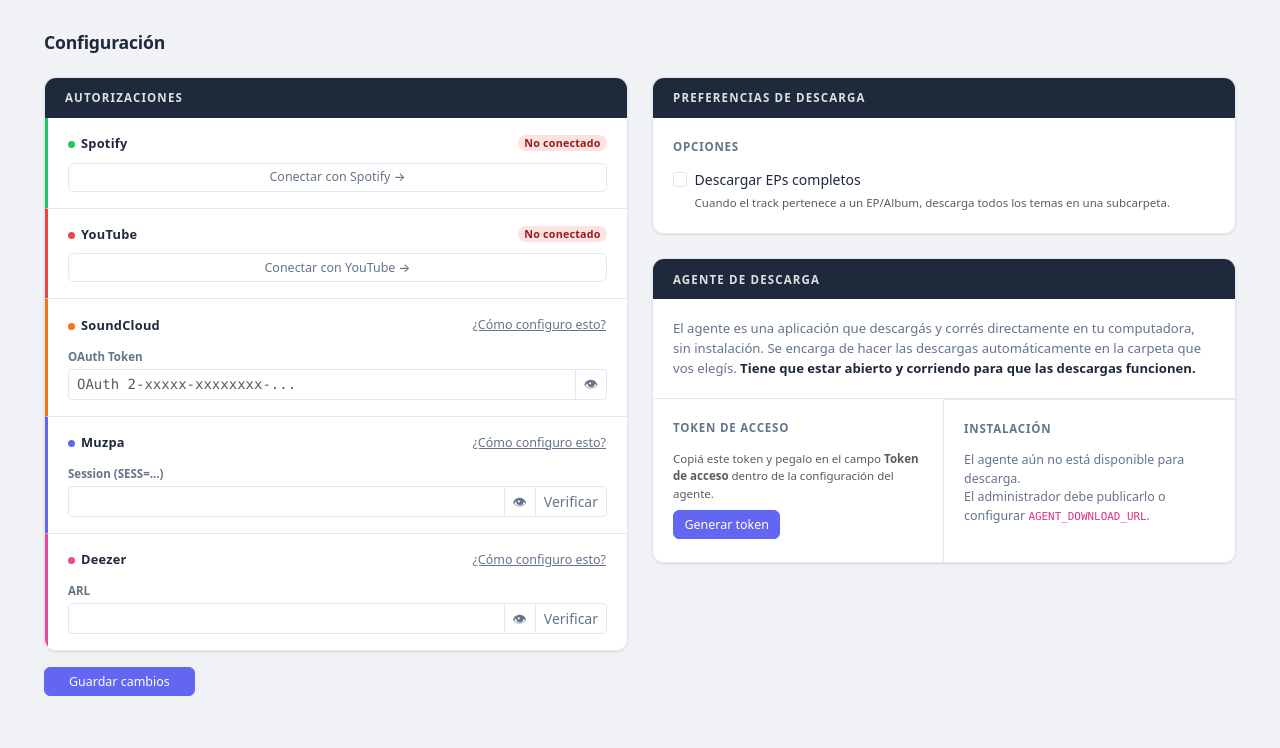
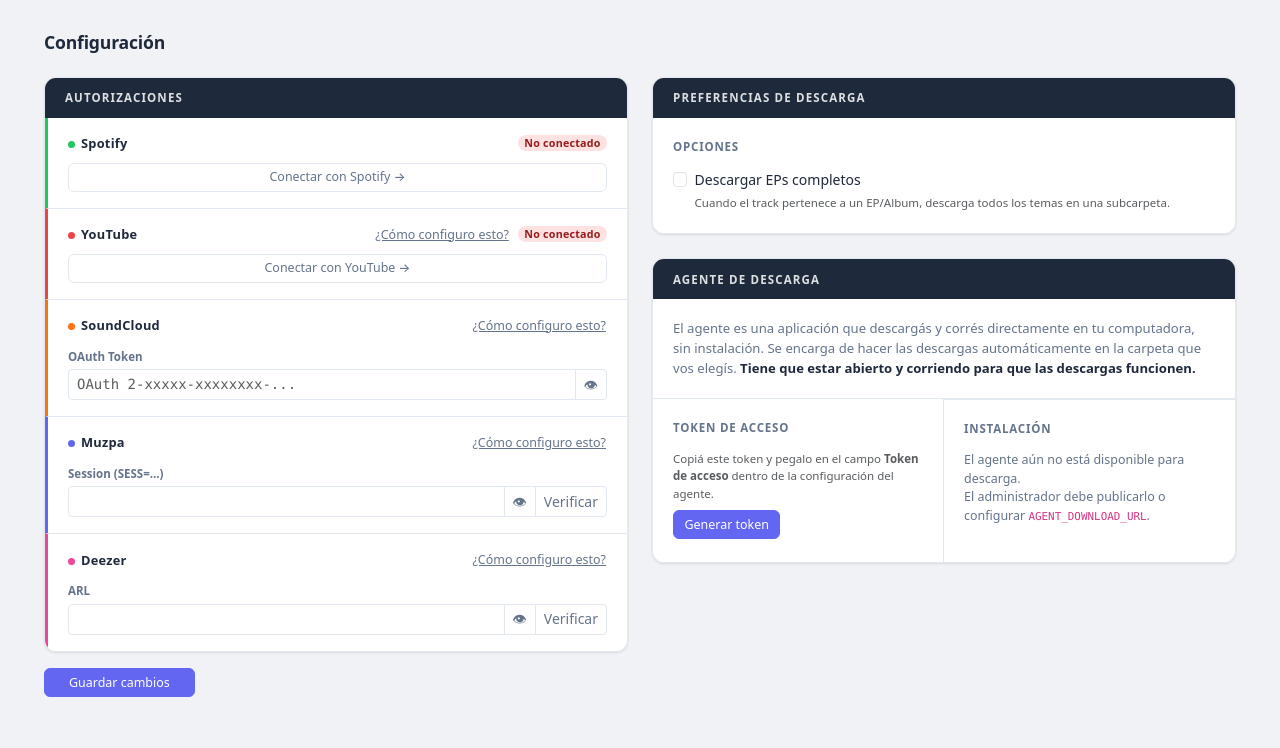
Before and after one commit to mateorebuffo/TrackManager, a Python web app: template app/templates/settings.html in a window 1280 px wide. Shown: the part 52-800 px from the top of the page. Run offline with Jinja, Linux system fonts and the light colour scheme; the template is opened without the code that fills it, so the values that code supplies are empty.

Commit message:
Add YouTube setup guide link in settings
Co-Authored-By: Claude Sonnet 4.6 <noreply@anthropic.com>

```diff
--- a/app/templates/settings.html
+++ b/app/templates/settings.html
@@ -124,11 +124,16 @@
             <div class="svc-name">
               <span class="svc-dot dot-youtube"></span>YouTube
             </div>
-            {% if youtube_connected %}
-              <span class="badge s-downloaded" style="font-size:0.67rem;">Conectado</span>
-            {% else %}
-              <span class="badge s-not_found" style="font-size:0.67rem;">No conectado</span>
-            {% endif %}
+            <div class="d-flex align-items-center gap-2">
+              <a href="/static/Manual-YouTube.pdf" target="_blank"
+                 class="btn btn-link btn-sm p-0 text-muted"
+                 style="font-size:0.78rem;">¿Cómo configuro esto?</a>
+              {% if youtube_connected %}
+                <span class="badge s-downloaded" style="font-size:0.67rem;">Conectado</span>
+              {% else %}
+                <span class="badge s-not_found" style="font-size:0.67rem;">No conectado</span>
+              {% endif %}
+            </div>
           </div>
           {% if youtube_connected %}
             <button type="submit" form="youtube-disconnect-form" class="btn btn-outline-danger btn-sm w-100">Desconectar</button>
```
Also changed, not shown: 1 other file.
